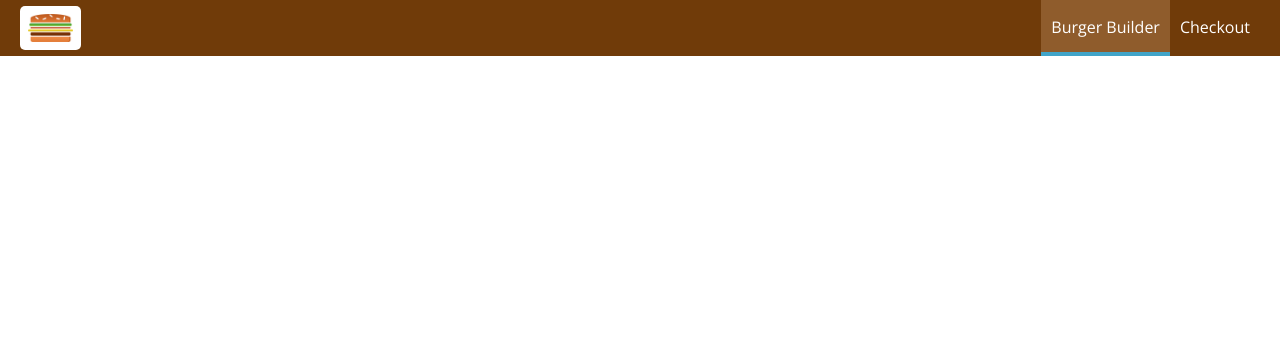
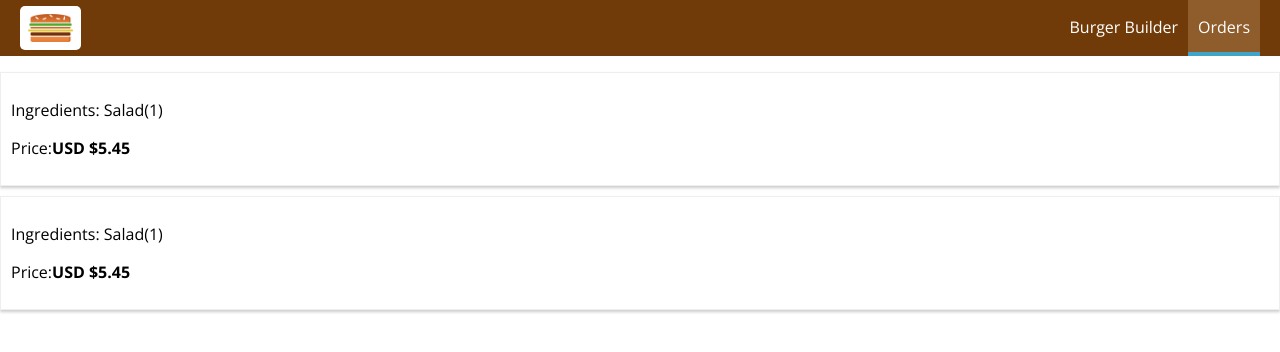
Before and after one commit to 105ron/Burger-App, a React (Create React App) app: page /orders in a window 1280 px wide. Shown: the top 352 px of the page. Built offline with nearby package versions, Linux system fonts and the light colour scheme; the HTML template or start-up script is replaced by a standard one.

Commit message:
add orders page, add route and convert toolbar links to navlinks with react router

```diff
--- a/src/App.js
+++ b/src/App.js
@@ -1,15 +1,19 @@
 import React, { Component } from 'react';
-import { Route } from 'react-router-dom';
+import { Route, Switch } from 'react-router-dom';
 import Layout from './hoc/Layout/Layout';
 import BurgerBuilder from './containers/BurgerBuilder/BurgerBuilder';
 import Checkout from './containers/Checkout/Checkout';
+import Orders from './containers/Orders/Orders';
 
 class App extends Component {
   render() {
     return (
       <Layout>
-        <Route path="/" exact component={BurgerBuilder} />
-        <Route path="/checkout" component={Checkout} />
+        <Switch>
+          <Route path="/checkout" component={Checkout} />
+          <Route path="/orders" component={Orders} />
+          <Route path="/" exact component={BurgerBuilder} />
+        </Switch>
       </Layout>
     );
   }
--- a/src/components/Navigation/NavigationItems/NavigationItem/NavigationItem.js
+++ b/src/components/Navigation/NavigationItems/NavigationItem/NavigationItem.js
@@ -1,6 +1,7 @@
 import React from 'react';
 import PropTypes from 'prop-types';
 import styled from 'styled-components';
+import { NavLink } from 'react-router-dom';
 
 const NavigationItem = styled.li`
   margin: 10px 0;
@@ -22,13 +23,15 @@ const activeStyles = `
   color: white;
 `;
 
-const Link = styled.a`
+const Link = styled(NavLink)`
   color: #8f5cec;
   text-decoration: none;
   width: 100%;
   box-sizing: border-box;
   display: block
-  ${props => props.active && 'color: #40a4c8;'}
+  &.active {
+    color: #40a4c8;
+  }
   &:hover, &:active {
     color: #40a4c8
   }
@@ -37,20 +40,19 @@ const Link = styled.a`
     height: 100%;
     padding: 16px 10px;
     border-bottom: 4px solid transparent;
-    ${props => props.active && `${activeStyles}`}
-    &:hover, &:active {
+    &:hover, &:active, &.active {
       ${activeStyles}
     }
   }
 `;
 
 function navigationItem(props) {
-  const { active, children, link } = props;
+  const { children, link } = props;
   return (
     <NavigationItem>
       <Link
-        active={active}
-        href={link}
+        to={link}
+        exact
       >
         {children}
       </Link>
@@ -59,9 +61,10 @@ function navigationItem(props) {
 }
 
 navigationItem.propTypes = {
-  active: PropTypes.bool.isRequired,
   children: PropTypes.string.isRequired,
   link: PropTypes.string.isRequired,
 };
 
 export default navigationItem;
+
+/* eslint "react/destructuring-assignment": "off" */
--- a/src/components/Navigation/NavigationItems/NavigationItems.js
+++ b/src/components/Navigation/NavigationItems/NavigationItems.js
@@ -19,16 +19,14 @@ function navigationItems() {
   return (
     <NavigationItems>
       <NavigationItem
-        active
-        link="#"
+        link="/"
       >
         Burger Builder
       </NavigationItem>
       <NavigationItem
-        active={false}
-        link="#"
+        link="/Orders"
       >
-        Checkout
+        Orders
       </NavigationItem>
     </NavigationItems>
   );
--- /dev/null
+++ b/src/components/Order/Order.js
@@ -0,0 +1,29 @@
+import React from 'react';
+import styled from 'styled-components';
+
+const Order = styled.div`
+  width: 100%;
+  border: 1px solid #eee;
+  box-shadow: 0 2px 3px #ccc;
+  padding: 10px;
+  margin: 10px auto;
+  box-sizing: border-box;
+`;
+
+function order(props) {
+  return (
+    <Order>
+      <p>
+        Ingredients&#58; Salad(1)
+      </p>
+      <p>
+        Price&#58;
+        <strong>
+          USD $5.45
+        </strong>
+      </p>
+    </Order>
+  );
+}
+
+export default order;
--- a/src/containers/BurgerBuilder/BurgerBuilder.js
+++ b/src/containers/BurgerBuilder/BurgerBuilder.js
@@ -59,10 +59,10 @@ class BurgerBuilder extends Component {
   purchaseContinuedHandler() {
     const { history } = this.props;
     const { ingredients, totalPrice } = this.state;
-    const queryString = [`price=${encodeURIComponent(totalPrice.toFixed(2))}`,
-      ...Object.keys(ingredients).map(key => (
-        `${encodeURIComponent(key)}=${encodeURIComponent(ingredients[key])}`))]
-      .join('&');
+    const queryString =Object.keys(ingredients).reduce((accum, key) => (
+      `${accum}${encodeURIComponent(key)}=${encodeURIComponent(ingredients[key])}&`),
+    `price=${encodeURIComponent(totalPrice.toFixed(2))}&`)
+      .slice(0, -1);
     history.push({
       pathname: "/checkout",
       search: `?${queryString}`,
--- /dev/null
+++ b/src/containers/Orders/Orders.js
@@ -0,0 +1,15 @@
+import React, { Component } from 'react';
+import Order from '../../components/Order/Order';
+
+class Orders extends Component {
+  render() {
+    return (
+      <div>
+        <Order />
+        <Order />
+      </div>
+    );
+  }
+}
+
+export default Orders;
```
